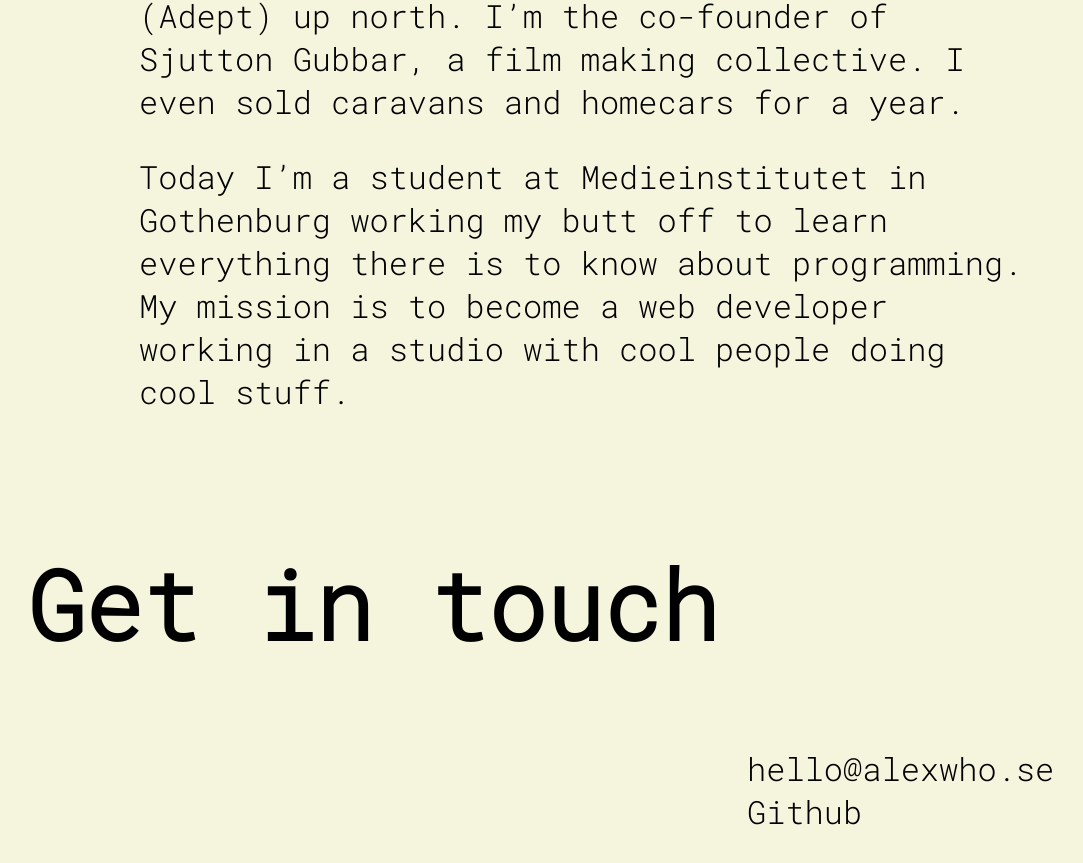
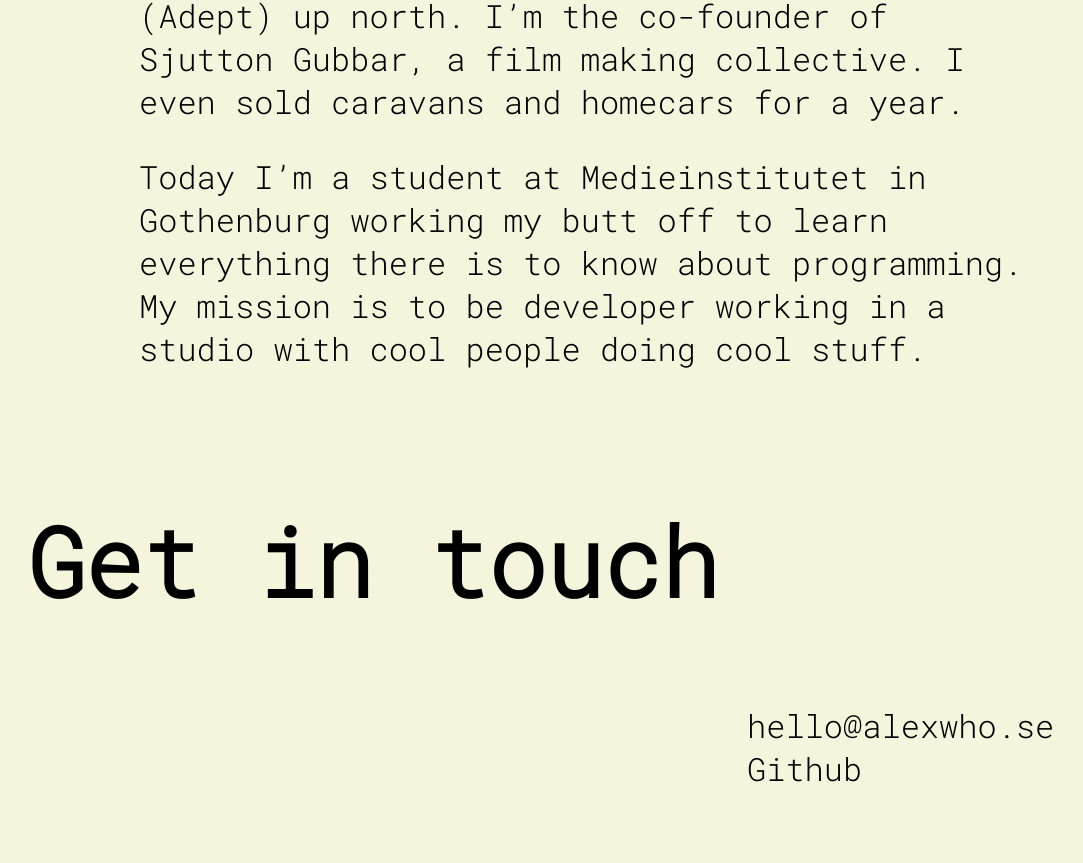
Before and after one commit to supertramps/portfolio, a plain HTML site: page about.html in a window 1280 px wide. Shown: the part 1101-1964 px from the top of the page, without its empty margins (53-1136 px from the left). Drawn offline with Linux system fonts and the light colour scheme.

Commit message:
Text fix

```diff
--- a/about.html
+++ b/about.html
@@ -48,8 +48,7 @@
       <p class="small">
         Today I’m a student at Medieinstitutet in Gothenburg working my butt off
         to learn everything there is to know about programming. My mission is to
-        become a web developer working in a studio with cool people doing cool
-        stuff.
+        be developer working in a studio with cool people doing cool stuff.
       </p>
     </div>
     <h2 class="xlarge margin-left">Get in touch</h2>
```
